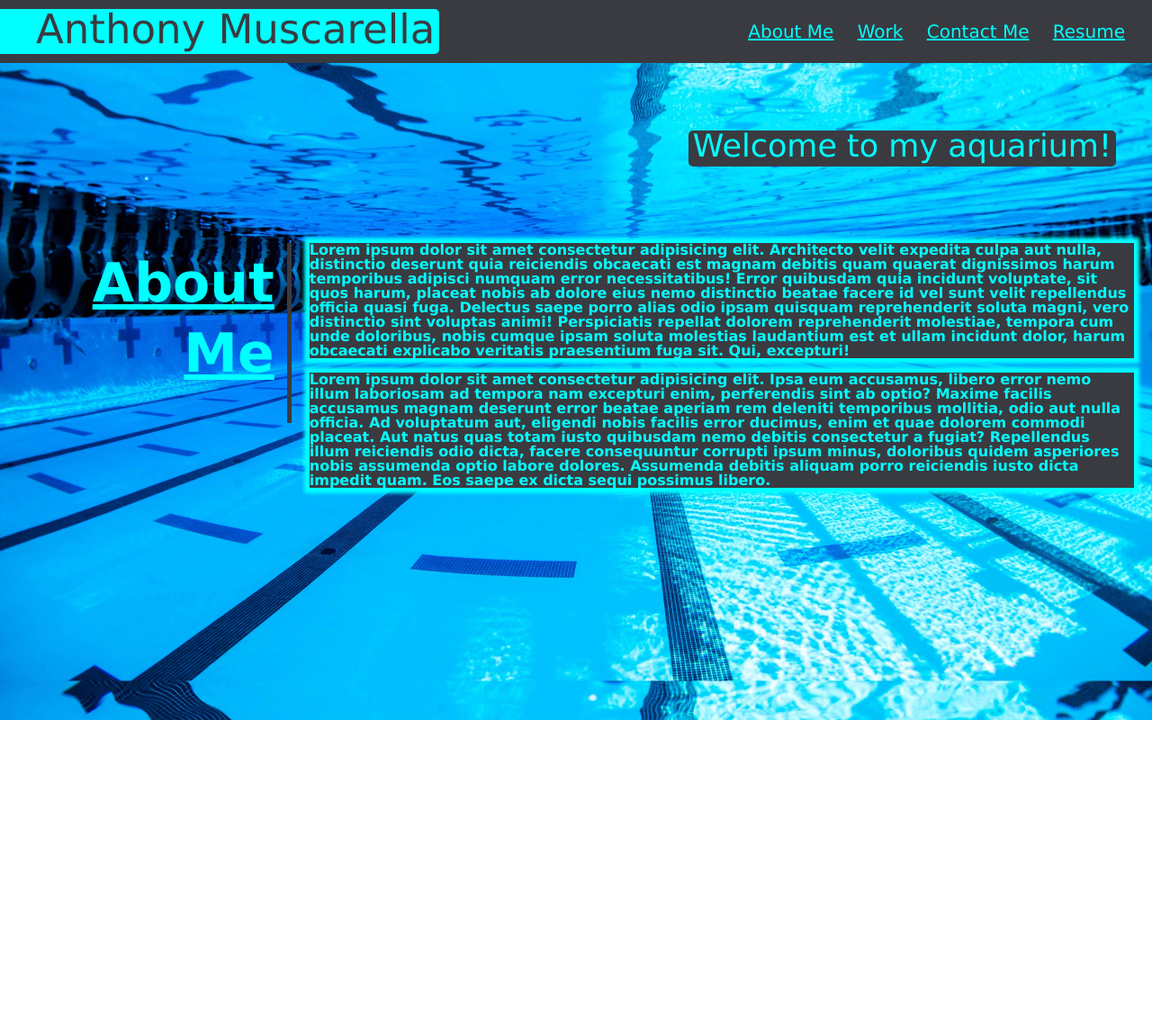
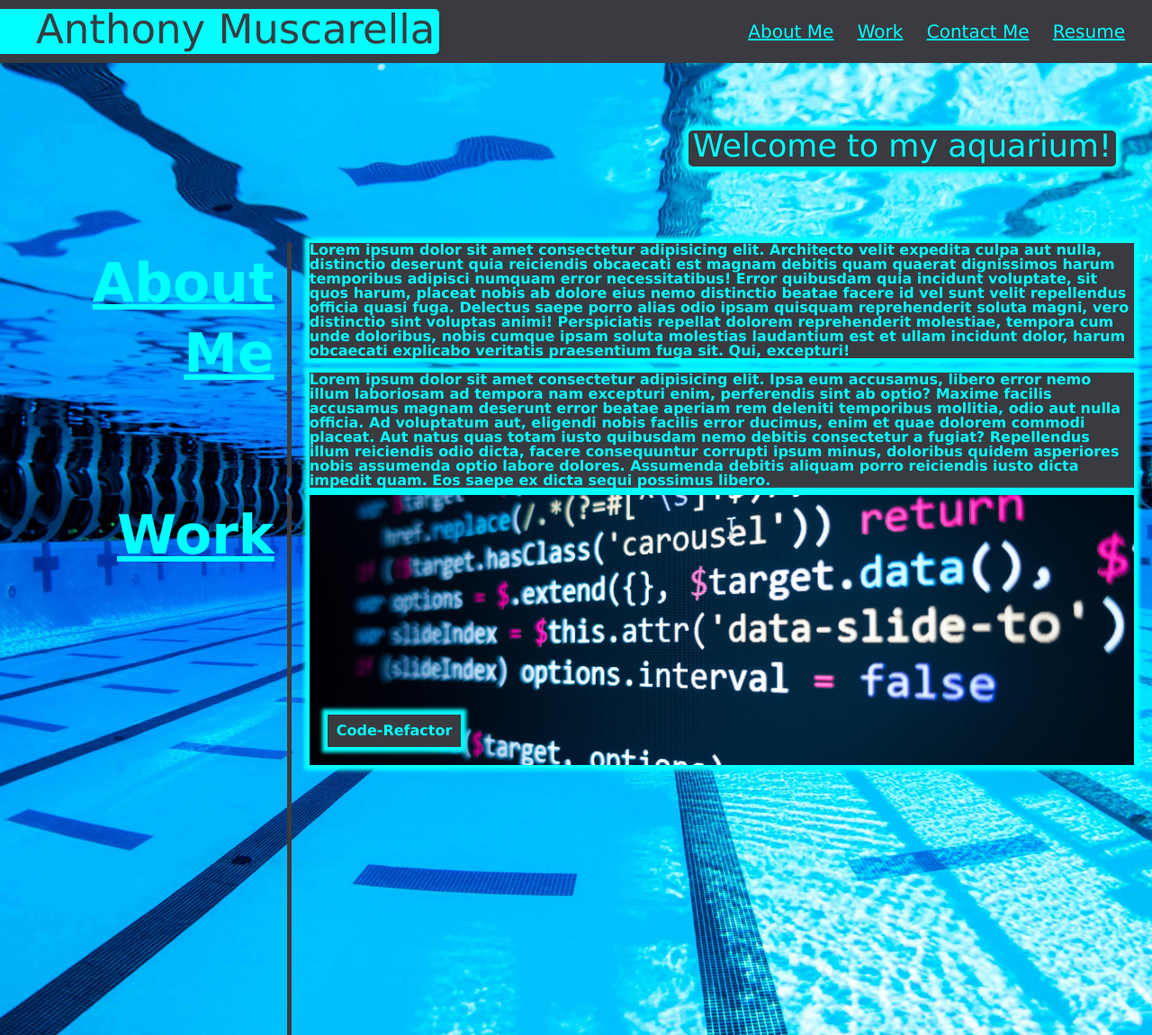
Before and after one commit to muscarellaanthony/ProfessionalPortfolio, a plain HTML site: page index.html in a window 1280 px wide. Shown: the whole page at 90% size. Before the commit the page ends 800 px from the top, so only its background shows below. Drawn offline with Linux system fonts and the light colour scheme.

Commit message:
added first image for work section, gave it a title

```diff
--- a/assets/css/style.css
+++ b/assets/css/style.css
@@ -67,15 +67,16 @@ h2{
     border-radius: 5px 5px 5px 5px;
     margin-right: 40px;
     margin-bottom: 10px;
+    box-shadow: 0px 0px 4px 6px aqua;
 }
 
 .about-me{
     display:flex;
     justify-content: space-between;
-    height: 200px;
+    height: 260px;
 }
 
-.about-me-aside{
+.about-me-aside, .work-projects-aside{
     display: flex;
     flex-direction: column;
     flex: 1;
@@ -101,8 +102,43 @@ h3{
     margin-left: 20px;
     margin-right: 20px;
     box-shadow: 0px 0px 4px 6px aqua;
+    word-wrap: break-word;
 }
 
 .about-me-p{
     flex: 3;
+    word-wrap: break-word;
 }
+
+.work-projects{
+    display: flex;
+    margin-top: 20px;
+    height: 600px;
+}
+
+.work-projects-images{
+    display: flex;
+    flex: 3;
+}
+
+.code-refactor-img{
+    height: 300px;
+    flex: 1;
+    margin-left: 20px;
+    margin-right: 20px;
+    box-shadow: 0px 0px 4px 6px aqua;
+    display: flex;
+    align-items: end;
+    background-image: url(../images/code_refactor.jpg);
+    background-position: center;
+    background-size: cover;
+}
+
+.code-refactor-img span{
+    background-color: rgb(57, 59, 65, 1);
+    margin-left: 20px;
+    margin-bottom: 20px;
+    padding: 10px;
+    font-weight: bold;
+    box-shadow: 0px 0px 4px 6px aqua;
+}
--- a/index.html
+++ b/index.html
@@ -29,6 +29,17 @@
             <p class="p1">Lorem ipsum dolor sit amet consectetur adipisicing elit. Architecto velit expedita culpa aut nulla, distinctio deserunt quia reiciendis obcaecati est magnam debitis quam quaerat dignissimos harum temporibus adipisci numquam error necessitatibus! Error quibusdam quia incidunt voluptate, sit quos harum, placeat nobis ab dolore eius nemo distinctio beatae facere id vel sunt velit repellendus officia quasi fuga. Delectus saepe porro alias odio ipsam quisquam reprehenderit soluta magni, vero distinctio sint voluptas animi! Perspiciatis repellat dolorem reprehenderit molestiae, tempora cum unde doloribus, nobis cumque ipsam soluta molestias laudantium est et ullam incidunt dolor, harum obcaecati explicabo veritatis praesentium fuga sit. Qui, excepturi!</p><br>
             <p class="p1">Lorem ipsum dolor sit amet consectetur adipisicing elit. Ipsa eum accusamus, libero error nemo illum laboriosam ad tempora nam excepturi enim, perferendis sint ab optio? Maxime facilis accusamus magnam deserunt error beatae aperiam rem deleniti temporibus mollitia, odio aut nulla officia. Ad voluptatum aut, eligendi nobis facilis error ducimus, enim et quae dolorem commodi placeat. Aut natus quas totam iusto quibusdam nemo debitis consectetur a fugiat? Repellendus illum reiciendis odio dicta, facere consequuntur corrupti ipsum minus, doloribus quidem asperiores nobis assumenda optio labore dolores. Assumenda debitis aliquam porro reiciendis iusto dicta impedit quam. Eos saepe ex dicta sequi possimus libero.</p>
         </article>
+    </section>
+    <section class="work-projects">
+        <aside class="work-projects-aside">
+            <h3>Work</h3>
+        </aside>
+        <article class="work-projects-images">
+                <p class="code-refactor-img"><span>
+                    Code-Refactor
+                </span></p>
+            </article>
+        </article>
 
     </section>
 </body>
```
Also changed, not shown: assets/images/code_refactor.jpg (added).
